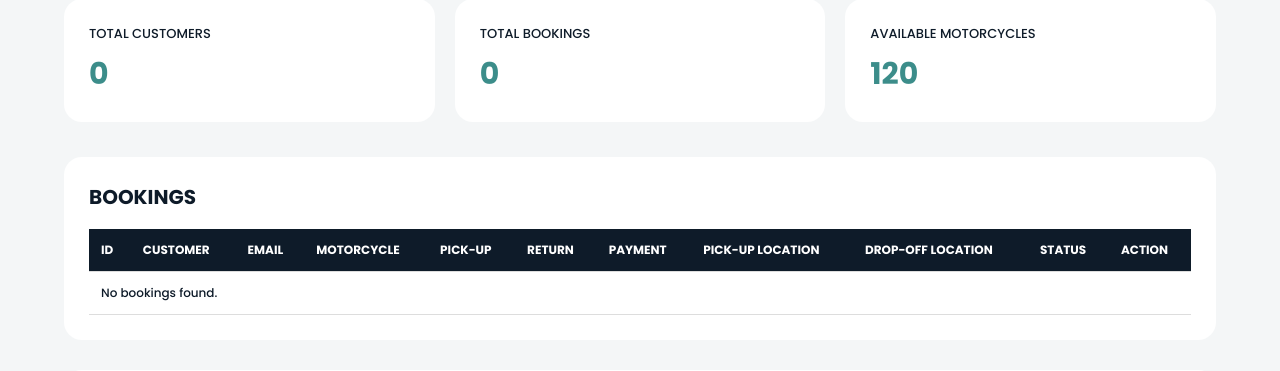
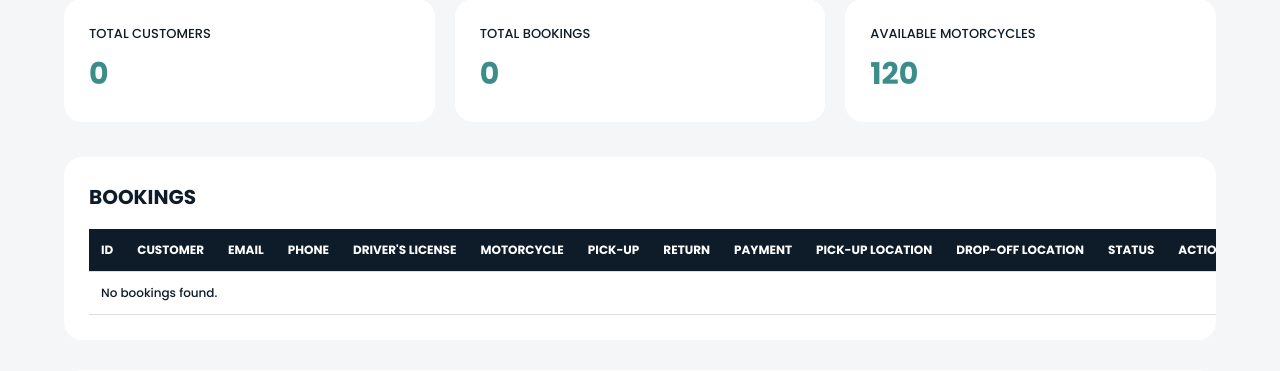
Before and after one commit to Mekailah/HOMEPAGE, a PHP site: page /admin.php in a window 1280 px wide. Shown: the part 188-559 px from the top of the page. Run offline with PHP 8.4, Linux system fonts and the light colour scheme; the visitor is signed in with stand-in values (Sample User, id 1); data comes from the database, SQL or seed files in the repository; data that the repository does not hold is empty.

Commit message:
Improve booking customer details and license security

```diff
--- a/ridego_site_v2/admin.php
+++ b/ridego_site_v2/admin.php
@@ -87,6 +87,8 @@ $bookings = $conn->query("
         bookings.id,
         users.full_name,
         users.email,
+        users.phone,
+        bookings.driver_license,
         bookings.motorcycle_name,
         bookings.pickup_date,
         bookings.pickup_time,
@@ -351,6 +353,14 @@ $inventory_list = $conn->query("
         }
 
 
+
+        /* LICENSE BUTTON */
+        .bookings-section .license-button {
+            display:inline-block; padding:7px 12px; border-radius:8px;
+            background:#0E1B29; color:#FFFFFF; text-decoration:none;
+            font-size:11px; font-weight:700;
+        }
+        .bookings-section .license-button:hover { background:#3C8D8A; }
 
         /* DELETE BUTTON */
         .bookings-section .delete-button {
@@ -798,7 +808,8 @@ $inventory_list = $conn->query("
         <table>
             <thead>
                 <tr>
-                    <th>ID</th><th>CUSTOMER</th><th>EMAIL</th><th>MOTORCYCLE</th>
+                    <th>ID</th><th>CUSTOMER</th><th>EMAIL</th><th>PHONE</th>
+                    <th>DRIVER'S LICENSE</th><th>MOTORCYCLE</th>
                     <th>PICK-UP</th><th>RETURN</th><th>PAYMENT</th>
                     <th>PICK-UP LOCATION</th><th>DROP-OFF LOCATION</th>
                     <th>STATUS</th><th>ACTION</th>
@@ -811,6 +822,18 @@ $inventory_list = $conn->query("
                         <td><?= htmlspecialchars($booking['id']) ?></td>
                         <td><?= htmlspecialchars($booking['full_name']) ?></td>
                         <td><?= htmlspecialchars($booking['email']) ?></td>
+                        <td><?= htmlspecialchars($booking['phone']) ?></td>
+                        <td>
+                            <?php if (!empty($booking['driver_license'])): ?>
+                                <a class="license-button"
+                                   href="<?= htmlspecialchars('uploads/licenses/' . rawurlencode(basename($booking['driver_license']))) ?>"
+                                   target="_blank" rel="noopener noreferrer">
+                                    VIEW LICENSE
+                                </a>
+                            <?php else: ?>
+                                No license
+                            <?php endif; ?>
+                        </td>
                         <td><?= htmlspecialchars($booking['motorcycle_name']) ?></td>
                         <td>
                             <?= htmlspecialchars($booking['pickup_date']) ?>
@@ -851,7 +874,7 @@ $inventory_list = $conn->query("
                 <?php endwhile; ?>
             <?php else: ?>
                 <tr>
-                    <td colspan="11">No bookings found.</td>
+                    <td colspan="13">No bookings found.</td>
                 </tr>
             <?php endif; ?>
             </tbody>
```
Also changed, not shown: ridego_site_v2/delete_booking.php (+87 -4 lines), ridego_site_v2/uploads/licenses/license_6aa6de0e806243.34072692.jpg (deleted).
